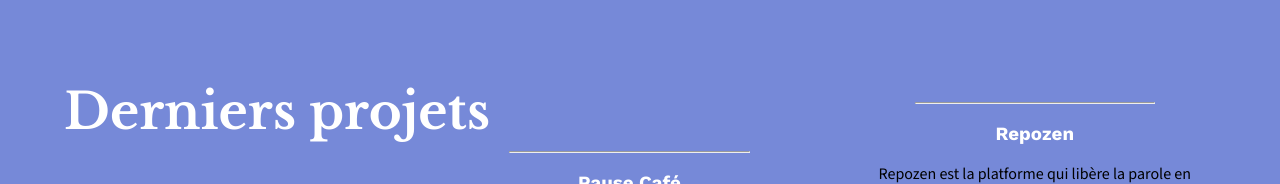
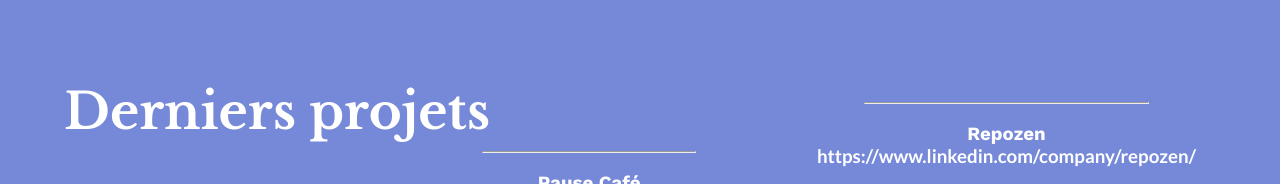
Before and after one commit to Oliwia789/CV, a website: page index.html in a window 1280 px wide. Shown: the part 2460-2644 px from the top of the page. Drawn offline with nearby package versions, Linux system fonts and the light colour scheme; a script that the page names is missing.

Commit message:
add link proj

```diff
--- a/index.html
+++ b/index.html
@@ -329,7 +329,7 @@
                 </div>
                 <div class="myProjects__card myProjects__card3">
                     <hr>
-                    <h3>Repozen</h3>
+                    <h3>Repozen <br/> <strong><a href="https://www.linkedin.com/company/repozen/" class="myProjects_linkProj">https://www.linkedin.com/company/repozen/</a></strong></h3>
                     <p>Repozen est la platforme qui libère la parole en toute sécurité et sérénité,
                         c'est un service qui permet de se confier, s'informer et s'orienter sur le sujet de la charge mentale afin
                         de faciliter l'accès au soin et à l'écoute pour tous. Je participe au projet en tant que développeur front-end (front et back office web).<br>
```
